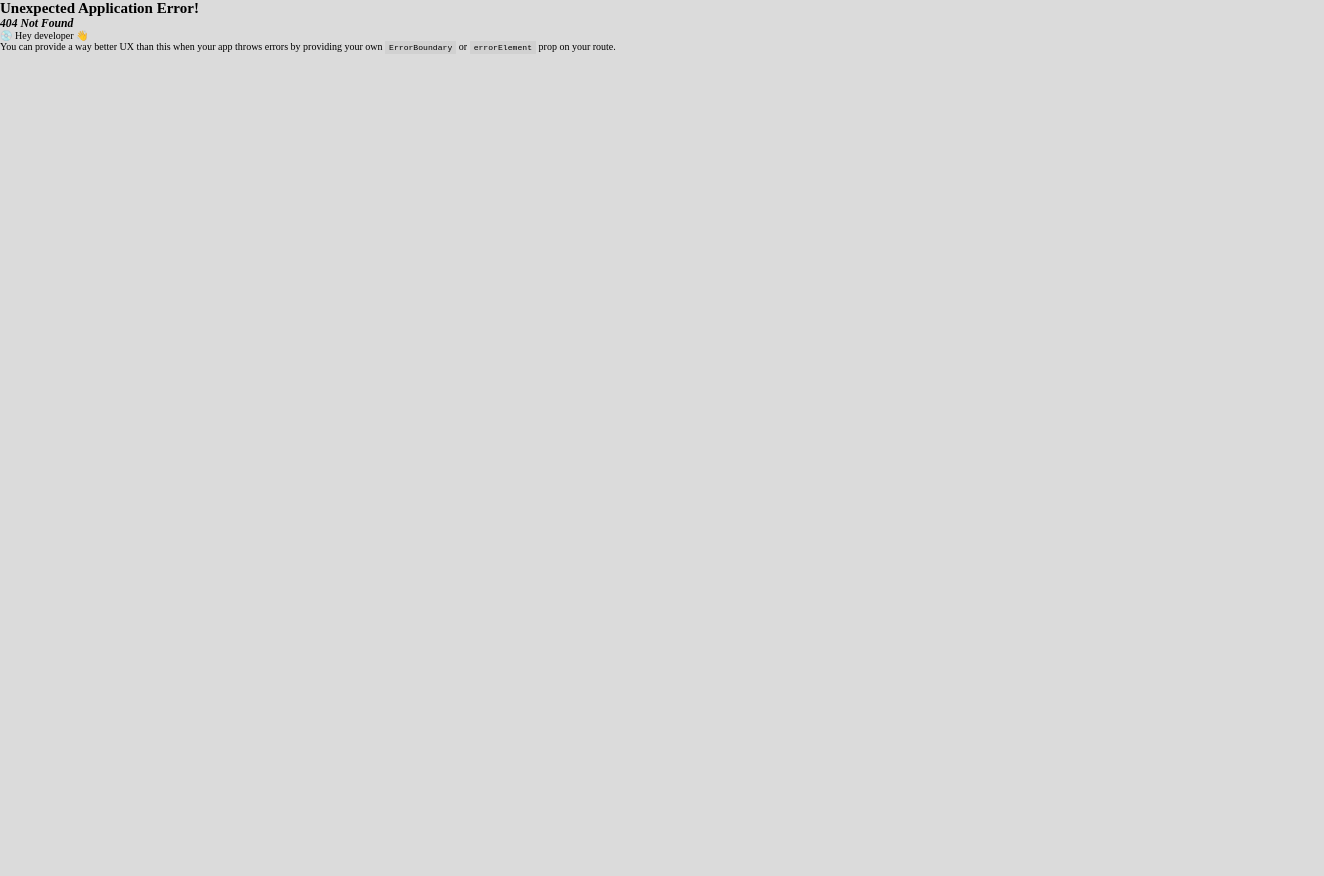
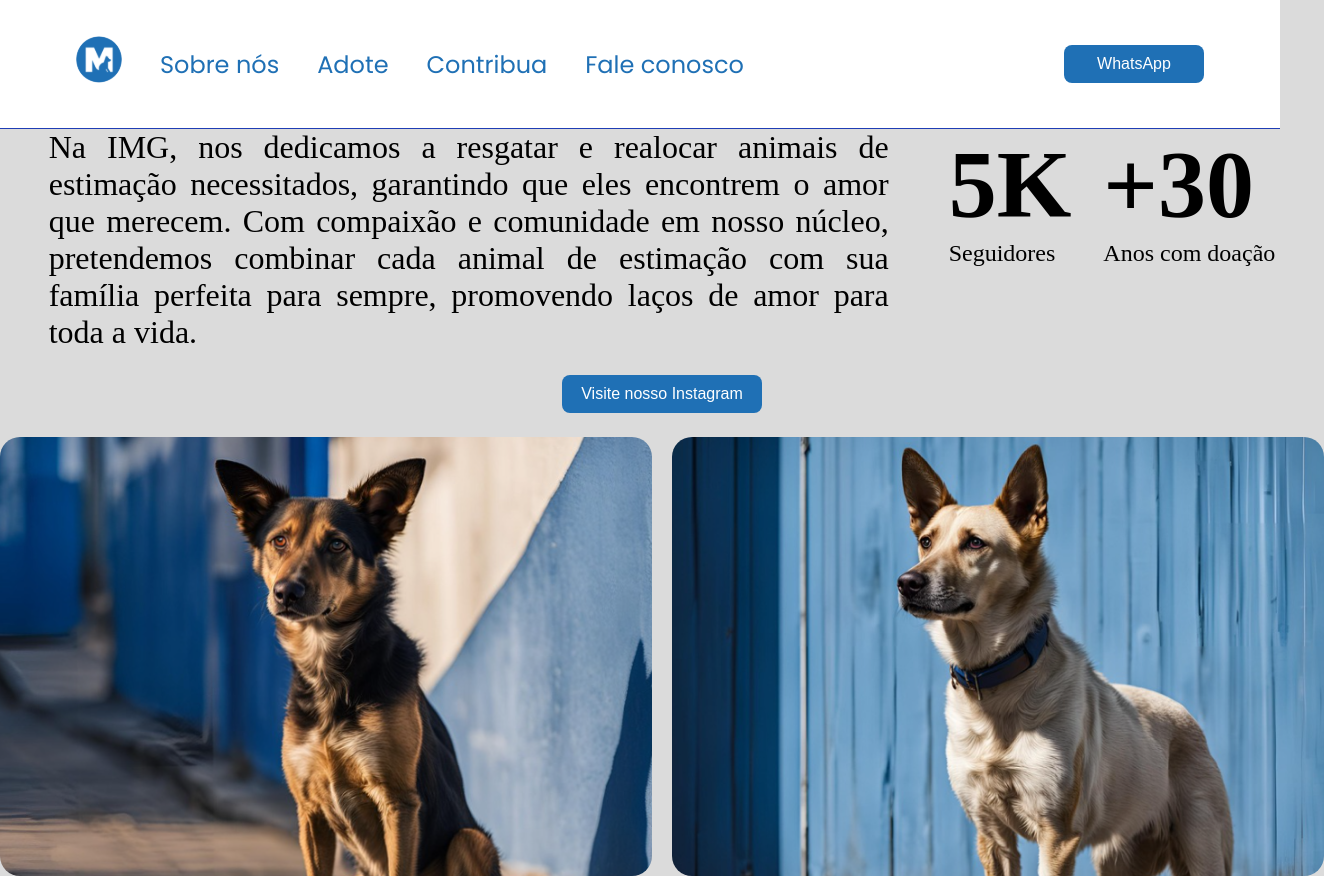
Before and after one commit to devoctaviooliveira/SiteOng, a React (Vite) app: page /about in a window 1280 px wide. Before the commit this address had no page. Shown: the whole page, 1324 px wide, since content can reach past the window. Before the commit the page ends 800 px from the top, so only its background shows below. Built offline with nearby package versions, Linux system fonts and the light colour scheme.

Commit message:
por_hoje_chega

```diff
--- a/src/components/Header/index.jsx
+++ b/src/components/Header/index.jsx
@@ -3,16 +3,18 @@ import {StandardButton} from "../StandardButton/index.jsx"
 import {FaWhatsapp} from "react-icons/fa";
 
 
-import { Container, Links, Button } from "./styles";
+import { Container, Links, Button, HomeButton } from "./styles";
 
 export function Header() {
   return (
     <Container>
       <Links>
-        <img src={HeaderLogo} alt="Logotipo da ONG" />
-        <a href="">Sobre nós</a>
+        <HomeButton>
+          <a href="/homepage"><img src={HeaderLogo} alt="Logotipo da ONG" /></a>
+        </HomeButton>
+        <a href="/about">Sobre nós</a>
         <a href="/adopt">Adote</a>
-        <a href="">Contribua</a>
+        <a href="/donate">Contribua</a>
         <a href="">Fale conosco</a>
       </Links>
 
--- a/src/components/Header/styles.js
+++ b/src/components/Header/styles.js
@@ -49,3 +49,7 @@ export const Links = styled.div `
 export const Button = styled.div `
   justify-content: right;
 `
+
+export const HomeButton = styled.button `
+
+`
--- a/src/main.jsx
+++ b/src/main.jsx
@@ -6,6 +6,7 @@ import { StandardButton } from './components/StandardButton/index.jsx'
 import { EventsCard } from './components/EventsCard/index.jsx'
 import { Donate } from './pages/Donate/index.jsx'
 import { Adopt } from './pages/Adopt/index.jsx'
+import { About } from './pages/About/index.jsx'
 
 import * as React from "react";
 import * as ReactDOM from "react-dom/client";
@@ -27,6 +28,10 @@ const router = createBrowserRouter([
     path: "/donate",
     element: <Donate/>,
   },
+  {
+    path: "/about",
+    element: <About/>,
+  },
 ]);
 
 
--- /dev/null
+++ b/src/pages/About/index.jsx
@@ -0,0 +1,44 @@
+import { Header } from "../../components/Header";
+import { StandardButton } from "../../components/StandardButton";
+import AboutImg1 from "../../assets/AboutImg1.png"
+import AboutImg2 from "../../assets/AboutImg2.png"
+
+import { Container, MainContent, TextContent, ImgContent, FirstText, SecondText } from "./styles";
+
+export function About() {
+  return(
+    <Container>
+      <Header />
+      <MainContent>
+        <TextContent>
+          <FirstText>
+            <p>
+              Na IMG, nos dedicamos a resgatar e realocar animais de estimação necessitados,
+              garantindo que eles encontrem o amor que merecem. Com compaixão e comunidade em nosso núcleo,
+              pretendemos combinar cada animal de estimação com sua família perfeita para sempre, promovendo laços de amor para toda a vida.
+            </p>
+          </FirstText>
+
+          <SecondText>
+            <span>
+              <h1>5K</h1>
+              <p>Seguidores</p>
+            </span>
+
+            <span>
+              <h1>+30</h1>
+              <p>Anos com doação</p>
+            </span>
+          </SecondText>
+        </TextContent>
+
+        <StandardButton title="Visite nosso Instagram" className="Button"/>
+
+        <ImgContent>
+          <img src={AboutImg1} alt="Imagem de um cachorro" />
+          <img src={AboutImg2} alt="Imagem de um cachorro" />
+        </ImgContent>
+      </MainContent>
+    </Container>
+  )
+}
--- /dev/null
+++ b/src/pages/About/styles.js
@@ -0,0 +1,52 @@
+import styled from "styled-components";
+
+export const Container = styled.div `
+  height: 100vh;
+  display: flex;
+  flex-direction: column;
+`
+
+export const MainContent = styled.div `
+  display: flex;
+  flex-direction: column;
+  gap: 2.4rem;
+  align-items: center;
+  margin: auto;
+
+  .Button {
+    width: 20rem;
+  }
+`
+
+export const TextContent = styled.div `
+  display: flex;
+  gap: 6rem;
+`
+
+export const ImgContent = styled.div `
+  display: flex;
+  gap: 2rem;
+
+  img {
+    border-radius: 2rem;
+  }
+`
+
+export const FirstText = styled.div `
+  font-size: 3.2rem;
+  max-width: 84rem;
+  text-align: justify;
+`
+
+export const SecondText = styled.div `
+  display: flex;
+  gap: 3.2rem;
+
+  h1 {
+    font-size: 9.6rem;
+  }
+
+  p {
+    font-size: 2.4rem;
+  }
+`
```
Also changed, not shown: src/assets/AboutImg1.png (added), src/assets/AboutImg2.png (added).
